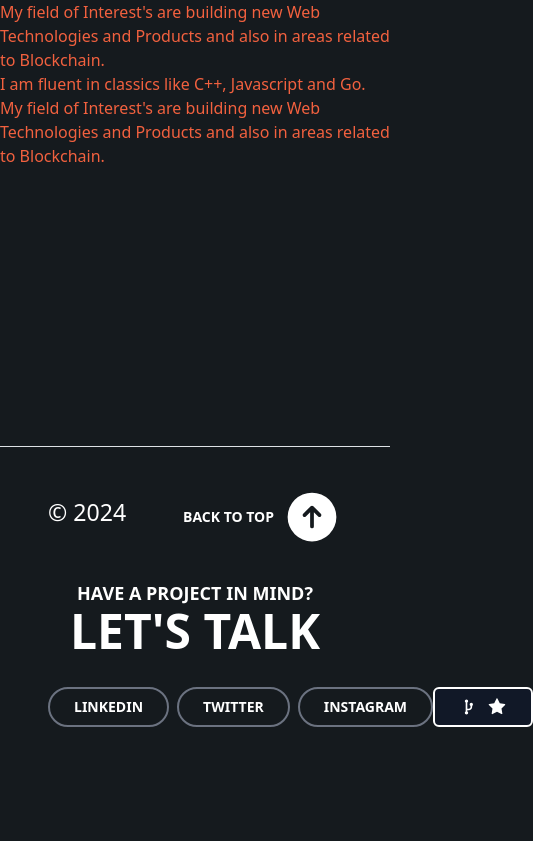
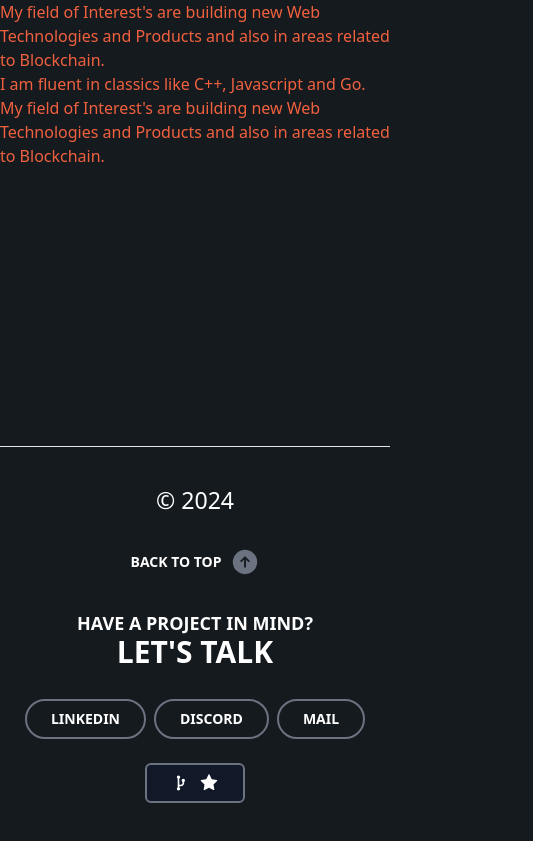
Before and after one commit to Znaxh/Portfolio, a React (Vite) app: page / in a window 390 px wide. Shown: the part 1294-2135 px from the top of the page, 533 px wide, since content can reach past the window. Before the commit the page ends 2061 px from the top, so only its background shows below. Built offline with nearby package versions, Linux system fonts and the light colour scheme.

Commit message:
Made Navbar Responsive

```diff
--- a/src/Pages/Footer.jsx
+++ b/src/Pages/Footer.jsx
@@ -15,22 +15,25 @@ const Footer = () => {
   };
 
   return (
-    <div className="bg-[#151a1e] border-top py-10 text-white">
-      <div className="flex place-items-center justify-between px-12 mb-8">
+    <div className="bg-[#151a1e] border-t py-10 text-white">
+      <div className="flex flex-col md:flex-row place-items-center justify-between px-6 md:px-12 mb-8">
         <h3> © {year} </h3>
-        <div className="flex place-items-center space-x-2 text-sm font-bold">
+        <div className="flex place-items-center space-x-2 text-sm font-bold mt-4 md:mt-0">
           <div>BACK TO TOP</div>
-          <PiArrowCircleUpFill className="text-6xl cursor-pointer" onClick={scrollToTop} />
+          <PiArrowCircleUpFill
+            className="text-3xl md:text-6xl cursor-pointer text-gray-500 hover:text-white"
+            onClick={scrollToTop}
+          />
         </div>
       </div>
-      <div className="text-center mb-8">
+      <div className="text-center mb-8 px-6 md:px-0">
         <div className="text-lg font-semibold mb-0 p-0">HAVE A PROJECT IN MIND?</div>
-        <div className="text-5xl font-bold mt-0 p-0 leading-none">LET'S TALK</div>
+        <div className="text-3xl md:text-5xl font-bold mt-0 p-0 leading-none">LET'S TALK</div>
       </div>
-      <div className="flex justify-between px-12">
+      <div className="flex flex-col md:flex-row justify-between items-center px-6 md:px-12 space-y-4 md:space-y-0">
         <div className="flex space-x-2">
           <button
-            className="flex space-x-2 place-content-evenly px-6 py-2 text-sm font-bold rounded-full border-2 border-gray-500 hover:bg-gray-700 hover:border-white"
+            className="flex space-x-2 place-content-evenly px-4 py-2 md:px-6 text-sm font-bold rounded-full border-2 border-gray-500 hover:bg-gray-700 hover:border-white"
             type="button"
             onClick={() => {
               window.open("https://www.linkedin.com", "_blank");
@@ -39,27 +42,27 @@ const Footer = () => {
             LINKEDIN
           </button>
           <button
-            className="flex space-x-2 place-content-evenly px-6 py-2 text-sm font-bold rounded-full border-2 border-gray-500 hover:bg-gray-700 hover:border-white"
+            className="flex space-x-2 place-content-evenly px-4 py-2 md:px-6 text-sm font-bold rounded-full border-2 border-gray-500 hover:bg-gray-700 hover:border-white"
             type="button"
             onClick={() => {
-              window.open("https://www.twitter.com", "_blank");
+              window.open("https://www.instagram.com", "_blank");
             }}
           >
-            TWITTER
+            DISCORD
           </button>
           <button
-            className="flex space-x-2 place-content-evenly px-6 py-2 text-sm font-bold rounded-full border-2 border-gray-500 hover:bg-gray-700 hover:border-white"
+            className="flex space-x-2 place-content-evenly px-4 py-2 md:px-6 text-sm font-bold rounded-full border-2 border-gray-500 hover:bg-gray-700 hover:border-white"
             type="button"
             onClick={() => {
-              window.tailwind.open("https://www.instagram.com", "_blank");
+              window.open("https://www.instagram.com", "_blank");
             }}
           >
-            INSTAGRAM
+            MAIL
           </button>
         </div>
-        <div>
+        <div className="mt-4 md:mt-0">
           <button
-            className="flex space-x-2 bg-gray-900 place-content-evenly px-4 py-2 text-xl rounded-md border-2 border-white hover:bg-white hover:border-black"
+            className="flex space-x-2 bg-gray-900 place-content-evenly px-4 py-2 text-xl rounded-md border-2 border-gray-500 hover:bg-gray-700 hover:border-white"
             type="button"
             onClick={() => {
               window.open("https://github.com/AnuragSingh4845/port", "_blank");
--- a/src/components/About/Aboutcard.jsx
+++ b/src/components/About/Aboutcard.jsx
@@ -3,7 +3,7 @@ import React from "react";
 const Aboutcard = () => {
   return (
     <>
-      <div className="flex h-screen bg-black text-white px-10">
+      <div className="flex h-screen  text-white px-10">
         <div className="justify-center place-content-evenly space-y-4  relative w-3/5">
           <div className="flex space-x-1 justify-center">
             <div className="text-3xl">
--- a/src/components/About/Github.jsx
+++ b/src/components/About/Github.jsx
@@ -3,16 +3,16 @@ import GitHubCalendar from "react-github-calendar";
 const Github = () => {
   return (
     <div className="flex flex-col items-center justify-center pb-40 pt-20">
-      <div className="text-3xl mb-4">
-        Days I <span className="text-gray-900">Code</span>
+      <div className="text-3xl text-white mb-4">
+        Days I <span className="text-white">Code</span>
       </div>
-      <div>
+      <div className="text-white">
         <GitHubCalendar
           username="anuragsingh4845"
           blockSize={15}
           blockMargin={5}
-          color="#c084f5"
           fontSize={16}
+          colorScheme="dark"
         />
       </div>
     </div>
--- a/src/components/About/Techstack.jsx
+++ b/src/components/About/Techstack.jsx
@@ -12,35 +12,35 @@ import { SiThreedotjs } from "react-icons/si";
 
 const Techstack = () => {
   return (
-    <div className="px-4">
-      <div className="flex justify-center text-3xl mb-10 space-x-1">
-        <div>Professional</div>
-        <span className="text-gray-700"> Skillset</span>
+    <div className="px-4 ">
+      <div className="flex justify-center text-3xl mb-10 space-x-1 ">
+        <div className="text-white">Professional</div>
+        <span className="text-white"> Skillset</span>
       </div>
       <div className="flex flex-wrap justify-center gap-4 px-10">
-        <div className="text-6xl bg-gray-200 border border-black rounded-md w-48 h-28 py-2 flex items-center justify-center">
-          <DiPython />
+        <div className="text-6xl border border-white rounded-md w-48 h-28 py-2 flex items-center justify-center">
+          <DiPython className="text-white"/>
         </div>
-        <div className="text-6xl bg-gray-200 border border-black rounded-md w-48 h-28 py-2 flex items-center justify-center">
-          <DiJavascript1 />
+        <div className="text-6xl border border-white rounded-md w-48 h-28 py-2 flex items-center justify-center">
+          <DiJavascript1 className="text-white"/>
         </div>
-        <div className="text-6xl bg-gray-200 border border-black rounded-md w-48 h-28 py-2 flex items-center justify-center">
-          <DiReact />
+        <div className="text-6xl border border-white rounded-md w-48 h-28 py-2 flex items-center justify-center">
+          <DiReact className="text-white"/>
         </div>
-        <div className="text-6xl bg-gray-200 border border-black rounded-md w-48 h-28 py-2 flex items-center justify-center">
-          <DiNodejs />
+        <div className="text-6xl border border-white rounded-md w-48 h-28 py-2 flex items-center justify-center">
+          <DiNodejs className="text-white"/>
         </div>
-        <div className="text-6xl bg-gray-200 border border-black rounded-md w-48 h-28 py-2 flex items-center justify-center">
-          <DiMongodb />
+        <div className="text-6xl border border-white rounded-md w-48 h-28 py-2 flex items-center justify-center">
+          <DiMongodb className="text-white"/>
         </div>
-        <div className="text-6xl bg-gray-200 border border-black rounded-md w-48 h-28 py-2 flex items-center justify-center">
-          <DiGit />
+        <div className="text-6xl border border-white rounded-md w-48 h-28 py-2 flex items-center justify-center">
+          <DiGit className="text-white"/>
         </div>
-        <div className="text-6xl bg-gray-200 border border-black rounded-md w-48 h-28 py-2 flex items-center justify-center">
-          <CgCPlusPlus />
+        <div className="text-6xl border border-white rounded-md w-48 h-28 py-2 flex items-center justify-center">
+          <CgCPlusPlus className="text-white"/>
         </div>
-        <div className="text-6xl bg-gray-200 border border-black rounded-md w-48 h-28 py-2 flex items-center justify-center">
-          <SiThreedotjs />
+        <div className="text-6xl border border-white rounded-md w-48 h-28 py-2 flex items-center justify-center">
+          <SiThreedotjs className="text-white"/>
         </div>
       </div>
     </div>
--- a/src/components/About/Toolstack.jsx
+++ b/src/components/About/Toolstack.jsx
@@ -13,25 +13,25 @@ import {
 const Toolstack = () => {
   return (
     <div className="px-4 ">
-      <div className="flex justify-center text-3xl mb-10 space-x-1">
+      <div className="flex justify-center text-3xl mb-10 space-x-1 text-white">
         <div>Tools I</div>
         <span className="text-gray-700">Use</span>
       </div>
       <div className="flex flex-wrap justify-center gap-4 px-10">
-        <div className="text-6xl bg-gray-200 border border-black rounded-md w-48 h-28 py-2 flex items-center justify-center">
-          <SiVisualstudiocode/>
+        <div className="text-6xl border border-white rounded-md w-48 h-28 py-2 flex items-center justify-center">
+          <SiVisualstudiocode className='text-white'/>
         </div>
-        <div className="text-6xl bg-gray-200 border border-black rounded-md w-48 h-28 py-2 flex items-center justify-center">
-          <SiPostman />
+        <div className="text-6xl border border-white rounded-md w-48 h-28 py-2 flex items-center justify-center">
+          <SiPostman className='text-white'/>
         </div>
-        <div className="text-6xl bg-gray-200 border border-black rounded-md w-48 h-28 py-2 flex items-center justify-center">
-          <SiWindows10 />
+        <div className="text-6xl border border-white rounded-md w-48 h-28 py-2 flex items-center justify-center">
+          <SiWindows10 className='text-white'/>
         </div>
-        <div className="text-6xl bg-gray-200 border border-black rounded-md w-48 h-28 py-2 flex items-center justify-center">
-          <SiNetlify />
+        <div className="text-6xl border border-white rounded-md w-48 h-28 py-2 flex items-center justify-center">
+          <SiNetlify className='text-white'/>
         </div>
-        <div className="text-6xl bg-gray-200 border border-black rounded-md w-48 h-28 py-2 flex items-center justify-center">
-          <SiVercel />
+        <div className="text-6xl border border-white rounded-md w-48 h-28 py-2 flex items-center justify-center">
+          <SiVercel className='text-white'/>
         </div>
       </div>
     </div>
```
